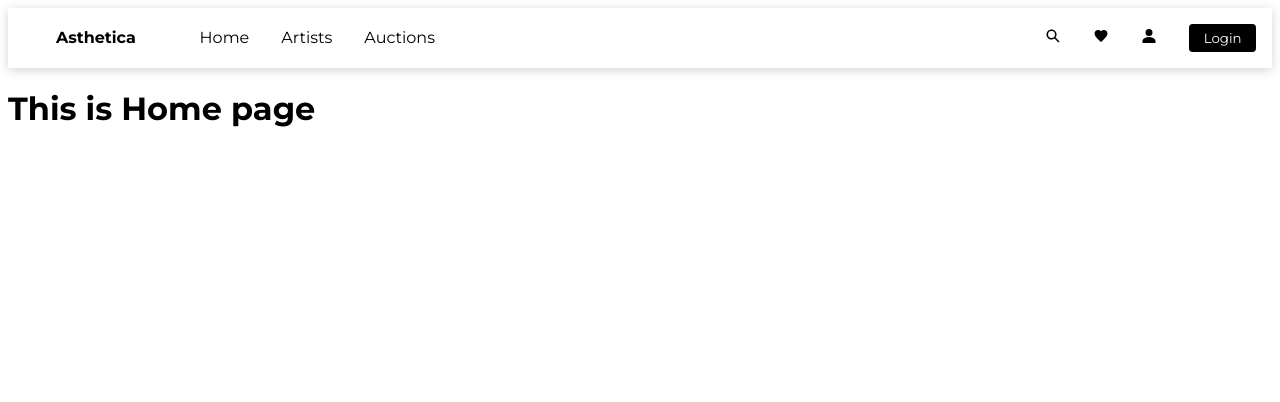
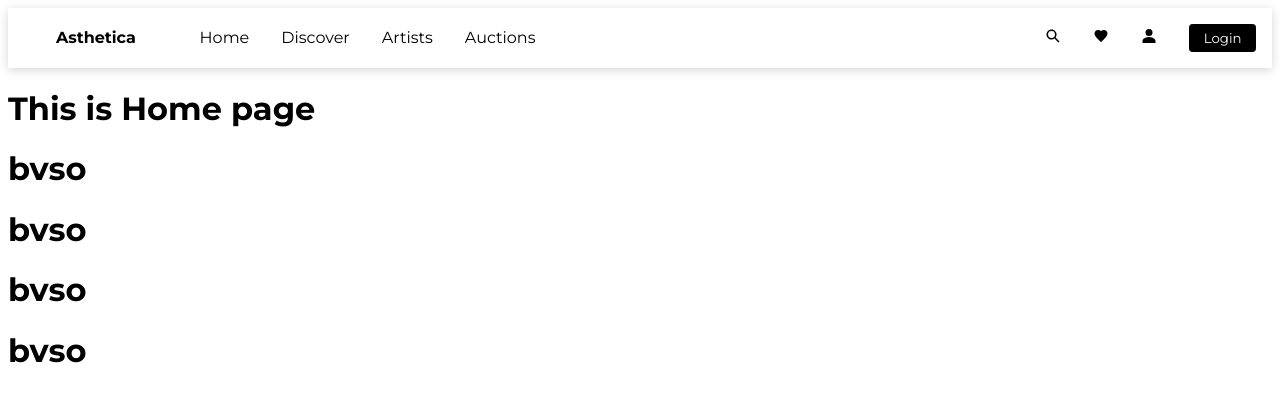
Before and after one commit to phanee27/CI-CD_SDP_Asthetica, a React (Vite) app in the folder asthetica/: page / in a window 1280 px wide. Shown: the top 402 px of the page. Built offline with nearby package versions, Linux system fonts and the light colour scheme.

Commit message:
Added new files

```diff
--- a/asthetica/src/App.jsx
+++ b/asthetica/src/App.jsx
@@ -5,6 +5,7 @@ import { BrowserRouter } from 'react-router-dom'
 import CustomerNavbar from './navbar/CustomerNavbar';
 import AdminNavbar from './navbar/AdminNavbar';
 import SellerNavbar from './navbar/SellerNavbar';
+import Footer from './components/customer/Footer';
 
 function App() {
 
@@ -16,6 +17,7 @@ function App() {
         <SellerNavbar/> */}
         <CustomerNavbar/>
       </BrowserRouter>
+      <Footer/>
     </div>
   )
 }
--- /dev/null
+++ b/asthetica/src/components/customer/Discover.jsx
@@ -0,0 +1,11 @@
+import React from 'react';
+
+const Discover = () => {
+    return (
+        <div>
+            <h1>This is discover page</h1>
+        </div>
+    );
+}
+
+export default Discover;
--- /dev/null
+++ b/asthetica/src/components/customer/Footer.jsx
@@ -0,0 +1,12 @@
+import React from 'react';
+
+const Footer = () => {
+
+  return (
+    <div>
+
+    </div>
+  );
+};
+
+export default Footer;
--- a/asthetica/src/components/customer/Home.jsx
+++ b/asthetica/src/components/customer/Home.jsx
@@ -1,9 +1,14 @@
 import React from 'react';
+import Footer from './Footer';
 
 const Home = () => {
     return (
         <div>
             <h1>This is Home page</h1>
+            <h1>bvso</h1>
+            <h1>bvso</h1>
+            <h1>bvso</h1>
+            <h1>bvso</h1>
         </div>
     );
 }
--- a/asthetica/src/navbar/CustomerNavbar.jsx
+++ b/asthetica/src/navbar/CustomerNavbar.jsx
@@ -17,6 +17,7 @@ import { IoPersonSharp } from "react-icons/io5";
 import Login from '../underdev/Login';
 
 import './styles/CustomerNavbar.css'
+import Discover from './../components/customer/Discover';
 
 
 
@@ -29,6 +30,7 @@ const CustomerNavbar = () => {
                 </div>
                 <div className='nav-mid-section'>
                     <Link to='/'>Home</Link>
+                    <Link to='discover'>Discover</Link>
                     <Link to='artists'>Artists</Link>
                     <Link to='autions'>Auctions</Link>
                 </div>
@@ -43,6 +45,7 @@ const CustomerNavbar = () => {
 
             <Routes>
                 <Route path='/' element={<Home/>}/>
+                <Route path='/discover' element={<Discover/>}/>
                 <Route path='/artists' element={<Artists/>}/>
                 <Route path='/autions' element={<Autions/>}/>
                 <Route path='/search' element={<Search/>}/>
```
